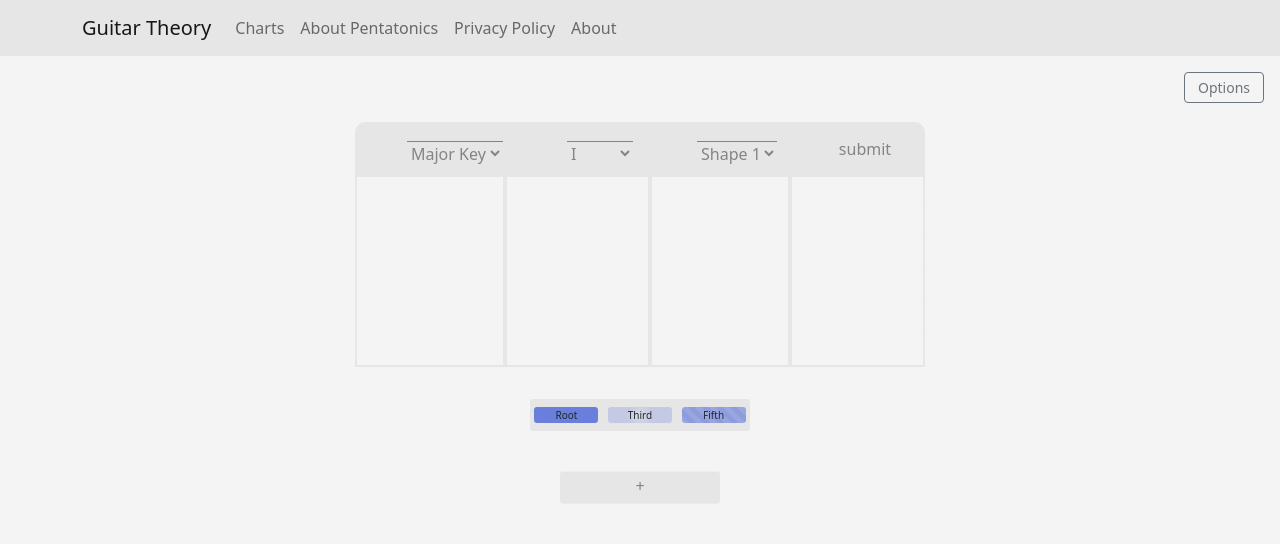
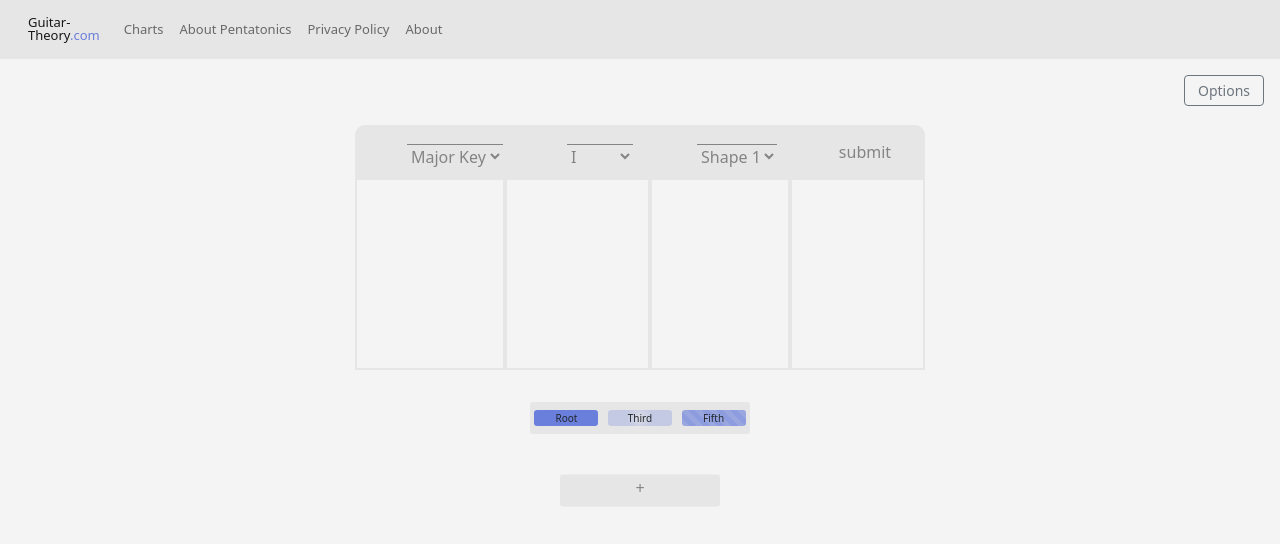
Before and after one commit to nvduran/guitar-theory-site, a React (Create React App) app: page / in a window 1280 px wide. Shown: the top 544 px of the page. Built offline with nearby package versions, Linux system fonts and the light colour scheme.

Commit message:
nav styling

```diff
--- a/src/components/NavBar/index.js
+++ b/src/components/NavBar/index.js
@@ -9,14 +9,12 @@ import "../../styles/NavBar.css";
 export default function NavBar() {
         return (
                 <div>
-      <Navbar
-        collapseOnSelect
-        expand="lg"
-        variant="light"
-        className="navbar-main-div"
-      >
+                        <Navbar collapseOnSelect expand="lg" variant="light" className="navbar-main-div">
                                 <Container className="nav-bs-container">
-          <Navbar.Brand href="/">Guitar Theory</Navbar.Brand>
+                                        <Navbar.Brand href="/">
+                                                <div className="nav-guitar-div">Guitar-</div>
+                                                <div className="nav-theory-div">Theory</div>
+                                        </Navbar.Brand>
                                         <Navbar.Toggle aria-controls="responsive-navbar-nav" />
                                         <Navbar.Collapse id="responsive-navbar-nav">
                                                 <Nav className="me-auto">
--- a/src/styles/NavBar.css
+++ b/src/styles/NavBar.css
@@ -10,6 +10,31 @@ nav {
   color: #6A7FDB;
 }
 
+.nav-link {
+  font-size: small;
+}
+
 .navbar-brand:hover {
   color: #6A7FDB;
+}
+
+.nav-guitar-div {
+  text-align: left;
+  font-size: small;
+  margin-bottom: -0.4rem;
+}
+
+.nav-theory-div {
+  text-align: left;
+  font-size: small;
+}
+
+.nav-theory-div::after {
+  content: ".com";
+  color: #6A7FDB;
+}
+
+.nav-bs-container {
+  margin-left: 1rem;
+  width: 100%;
 }/*# sourceMappingURL=NavBar.css.map */
--- a/src/styles/NavBar.scss
+++ b/src/styles/NavBar.scss
@@ -12,6 +12,32 @@ nav {
     color: $brand-purple;
 }
 
+.nav-link{
+    font-size: small;
+}
+
 .navbar-brand:hover {
     color: $brand-purple;
 }
+
+.nav-guitar-div {
+    text-align: left;
+    font-size: small;
+    margin-bottom: -.4rem;
+}
+
+.nav-theory-div {
+    text-align: left;
+    font-size: small;
+}
+
+.nav-theory-div::after {
+    content: ".com";
+
+    color: $brand-purple;
+}
+
+.nav-bs-container {
+    margin-left: 1rem;
+    width: 100%;
+}
```
Also changed, not shown: 1 other file (tests, documents, lock files or other folders). Lines whose indentation alone changed are shown as unchanged.
